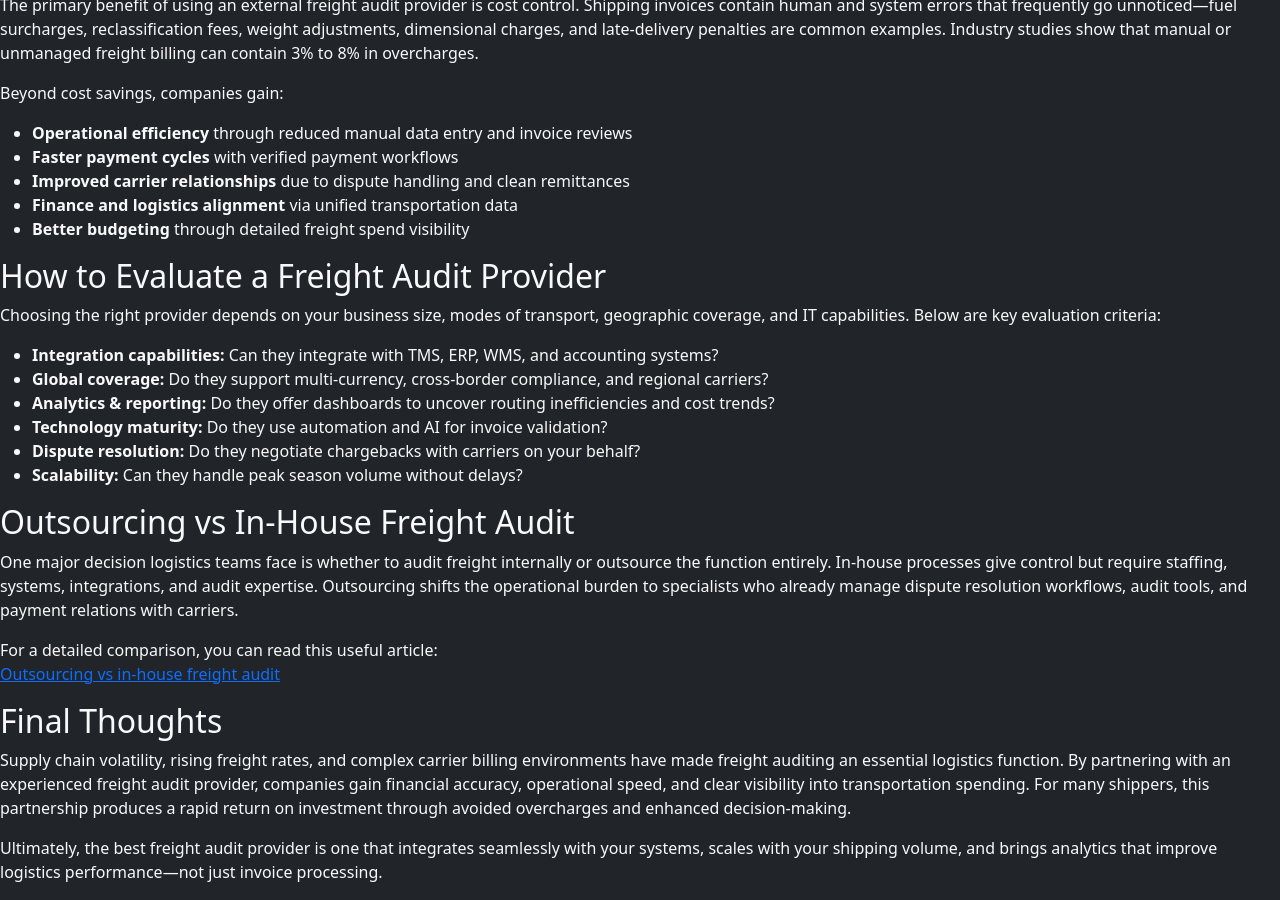
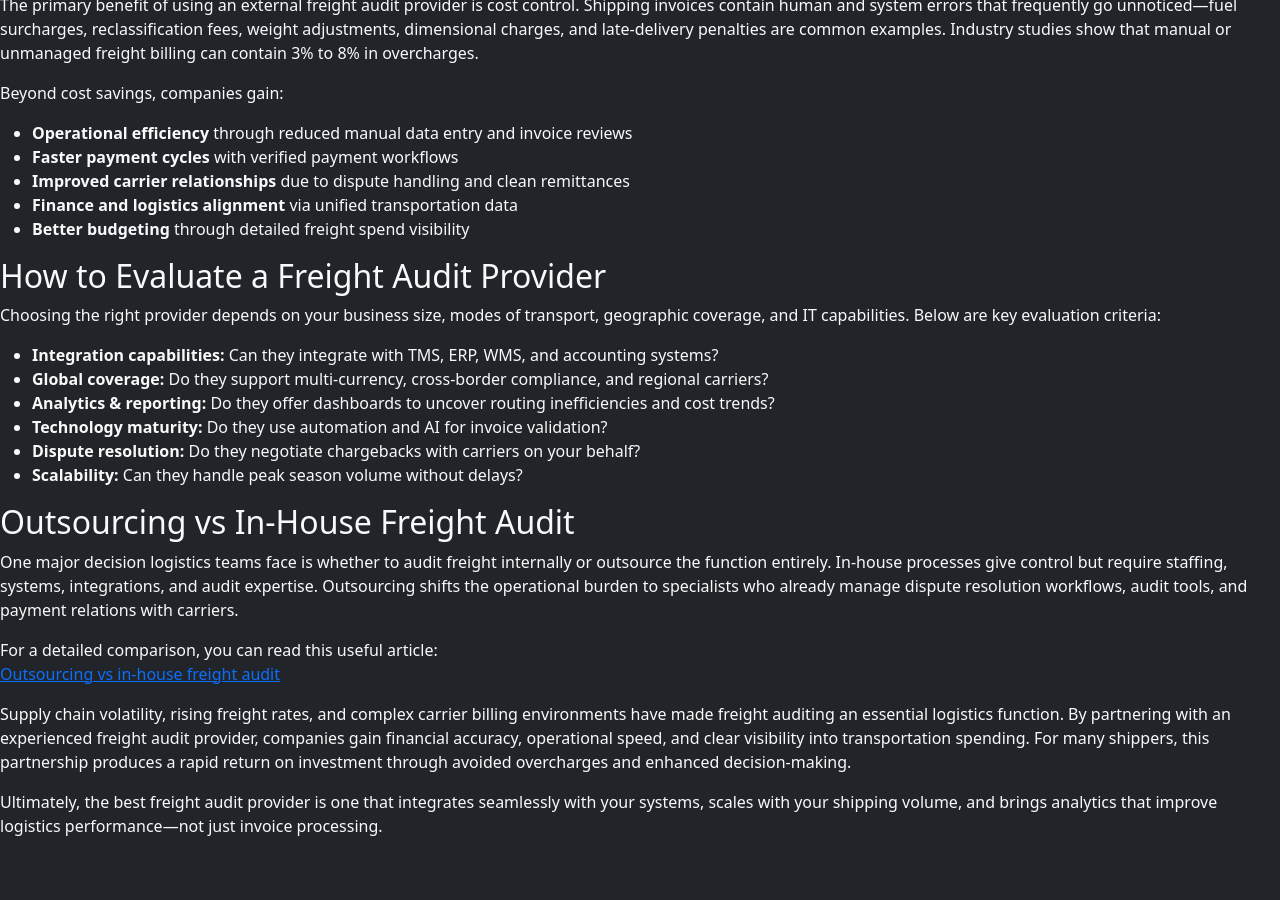
Before and after one commit to backofficeoutsource/logisticsBPO, a Jekyll site: the page built from _posts/2026-01-23-choosing-the-right-freight-audit-provider.md, in a window 1280 px wide and 900 px high, scrolled down 708 px. Built offline with Jekyll 4.4.1, drawn with Linux system fonts in a browser that asks for light colours; our own code applies the rules of GitHub Pages for plain Markdown files; after the commit the page ends 1562 px from its top, so only the background shows below that.

Commit message:
Update 2026-01-23-choosing-the-right-freight-audit-provider.md

```diff
--- a/_posts/2026-01-23-choosing-the-right-freight-audit-provider.md
+++ b/_posts/2026-01-23-choosing-the-right-freight-audit-provider.md
@@ -80,7 +80,6 @@ Outsourcing vs in-house freight audit
 </a>
 </p>
 
-<h2>Final Thoughts</h2>
 
 <p>
 Supply chain volatility, rising freight rates, and complex carrier billing environments have made freight auditing an essential logistics function. By partnering with an experienced freight audit provider, companies gain financial accuracy, operational speed, and clear visibility into transportation spending. For many shippers, this partnership produces a rapid return on investment through avoided overcharges and enhanced decision-making.
```
